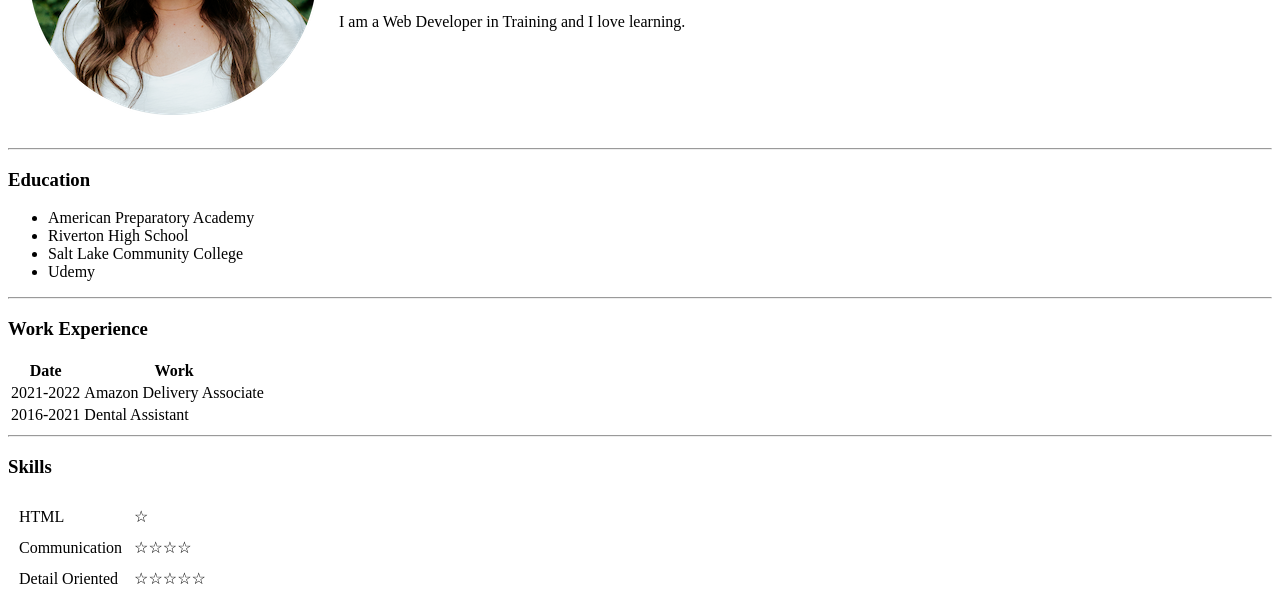
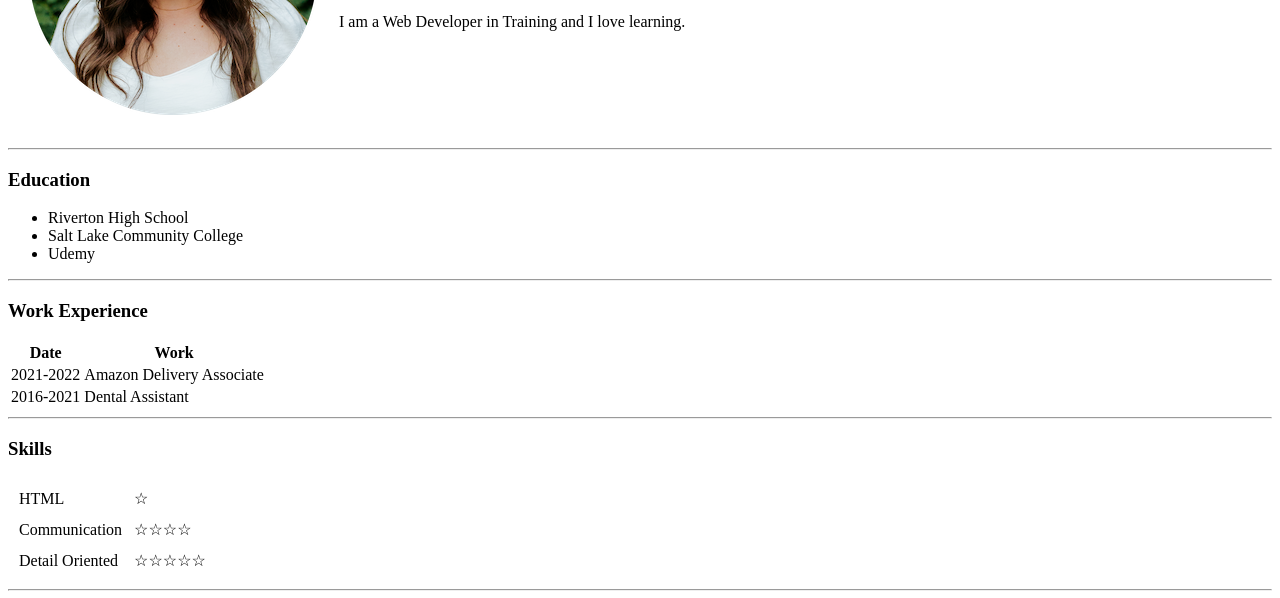
Before and after one commit to brooklynlonghurst/cv, a plain HTML site: page index.html in a window 1280 px wide. Shown: the part 202-800 px from the top of the page. Drawn offline with Linux system fonts and the light colour scheme.

Commit message:
Update index.html

```diff
--- a/index.html
+++ b/index.html
@@ -1,6 +1,5 @@
 <!DOCTYPE html>
 <html lang="en" dir="ltr">
-
 <head>
   <meta charset="utf-8">
   <title>Brooklyn's Personal Site </title>
@@ -18,7 +17,6 @@
   <hr />
   <h3>Education</h3>
   <ul>
-    <li>American Preparatory Academy</li>
     <li>Riverton High School</li>
     <li>Salt Lake Community College</li>
     <li>Udemy</li>
@@ -64,7 +62,4 @@
   </ol>
   <hr />
   <h3><a href="contact me.html"</a>Contact Me</h3>
-
-
-
 </html>
```
